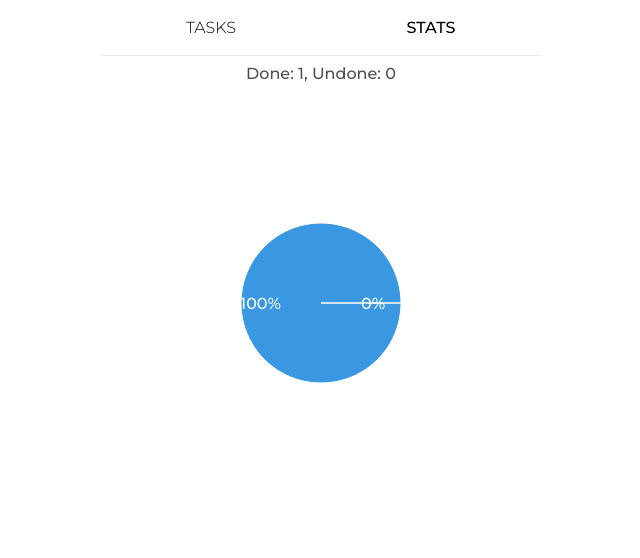
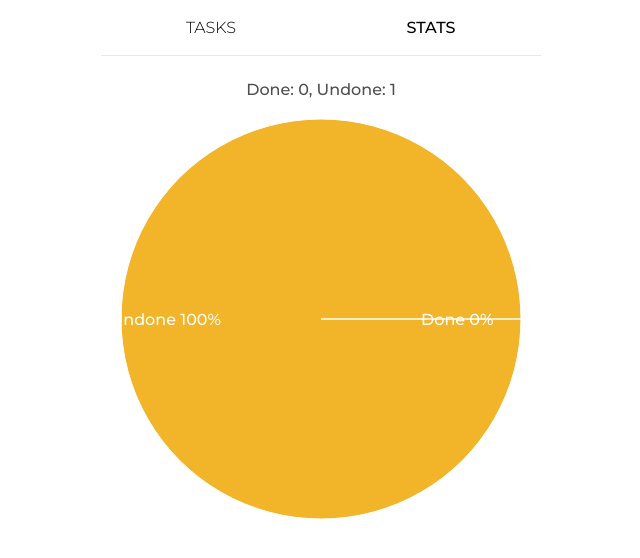
Before and after one commit to Constance-Agonse/zhqtever, a React (Create React App) app: page / in a window 1280 px wide. Both pictures are taken after a click on the button "STATS". Shown: the top 558 px of the page, without its empty margins (319-959 px from the left). Built offline with nearby package versions, Linux system fonts and the light colour scheme.

Commit message:
task and chart done

```diff
--- a/src/App.tsx
+++ b/src/App.tsx
@@ -6,7 +6,7 @@ import { Task, TodoContainer } from "./components/TodoContainer";
 function App() {
   const [tab, setTab] = useState<"todo" | "stats">("todo");
   const [tasks, setTasks] = useState<Task[]>([
-    { text: "asdasd", isDone: true, id: "asdasdasd" },
+    { text: "example task", isDone: false, id: "1234" },
   ]);
 
   return (
--- a/src/components/StatsContainer/Stats.scss
+++ b/src/components/StatsContainer/Stats.scss
@@ -1,4 +1,5 @@
 .Stats__legend {
   text-align: center;
-  margin-top: 8px;
+  margin-top: 24px;
+
 }
--- a/src/components/StatsContainer/Stats.tsx
+++ b/src/components/StatsContainer/Stats.tsx
@@ -37,7 +37,7 @@ export const Stats = ({ doneTasksAmount, undoneTasksAmount }: Props) => {
     const radius = innerRadius + (outerRadius - innerRadius) * 0.5;
     const x = cx + radius * Math.cos(-midAngle * RADIAN);
     const y = cy + radius * Math.sin(-midAngle * RADIAN);
-
+    const text = index === 0 ? 'Done' : 'Undone'
     return (
       <text
         x={x}
@@ -46,7 +46,7 @@ export const Stats = ({ doneTasksAmount, undoneTasksAmount }: Props) => {
         textAnchor={x > cx ? "start" : "end"}
         dominantBaseline="central"
       >
-        {`${(percent * 100).toFixed(0)}%`}
+        {`${text} ${(percent * 100).toFixed(0)}%`}
       </text>
     );
   };
@@ -63,7 +63,7 @@ export const Stats = ({ doneTasksAmount, undoneTasksAmount }: Props) => {
           cy="50%"
           labelLine={false}
           label={renderCustomizedLabel}
-          outerRadius={80}
+          outerRadius={200}
           fill="#8884d8"
           dataKey="value"
         >
--- a/src/components/TaskForm/TaskForm.scss
+++ b/src/components/TaskForm/TaskForm.scss
@@ -3,6 +3,7 @@
   display: flex;
   justify-content: end;
   gap: 8px;
+  margin-bottom: 16px;
 }
 
 .TaskForm__textarea {
```
